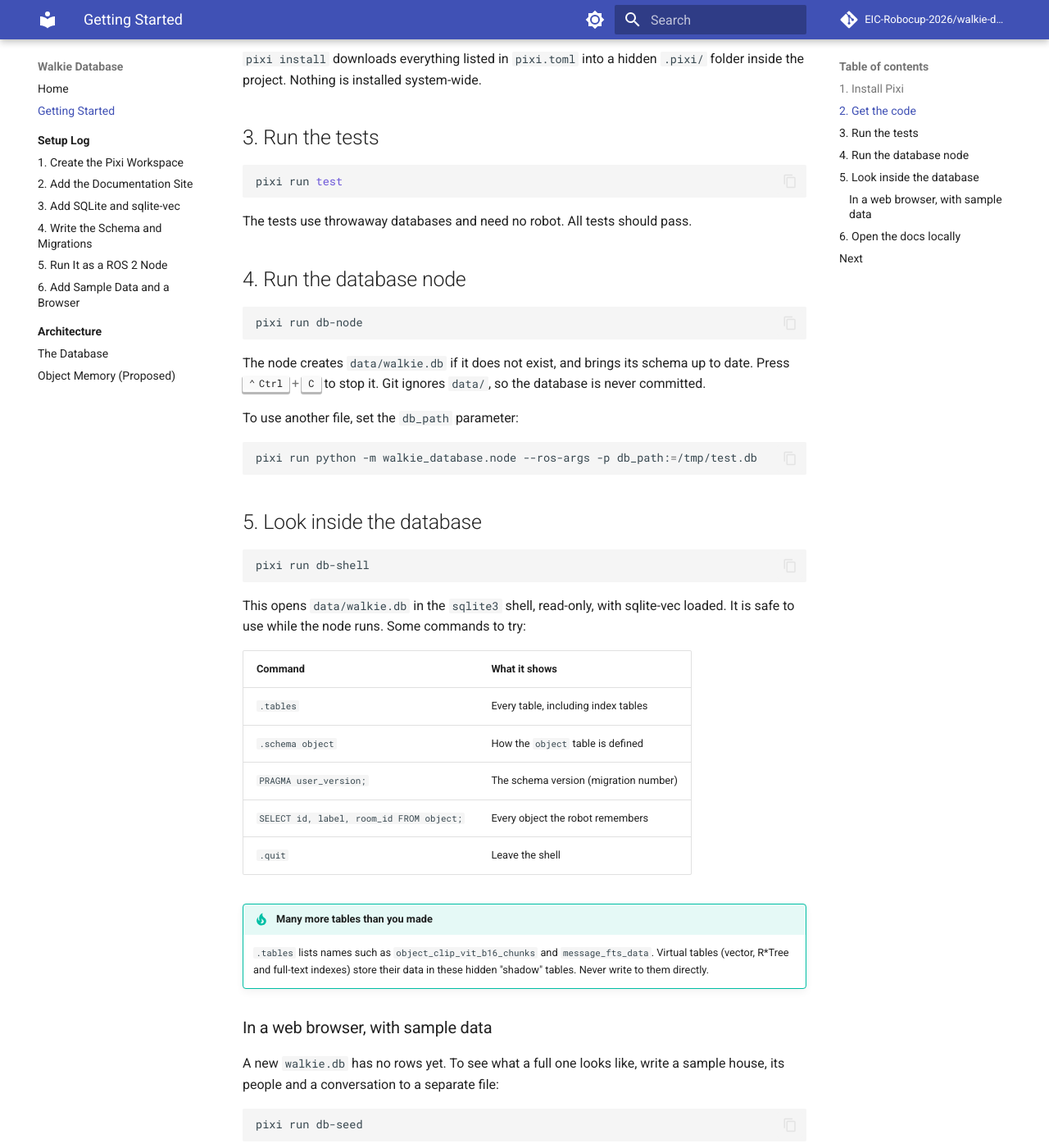
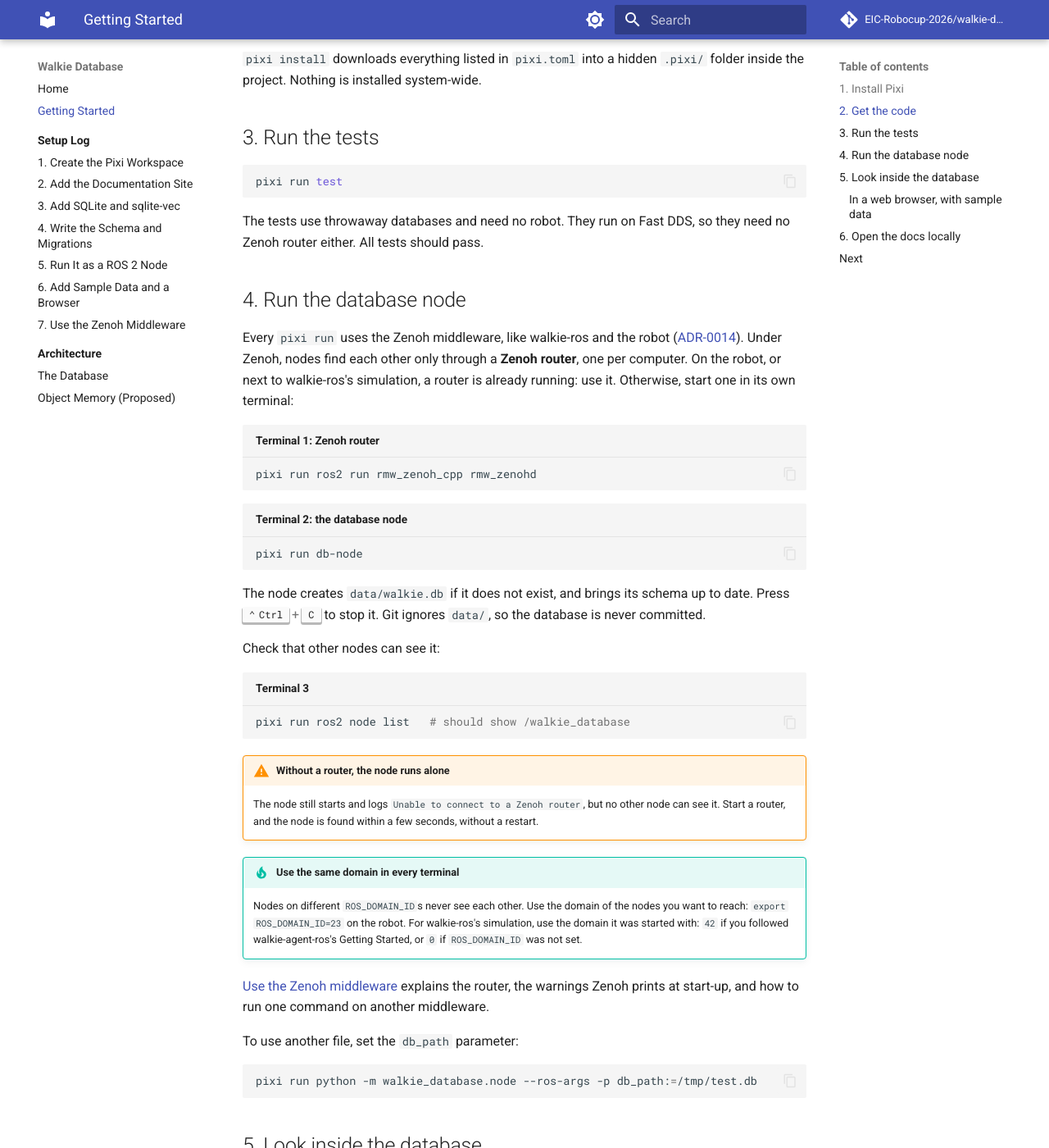
Before and after one commit to EIC-Robocup-2026/walkie-database, an MkDocs documentation site: the page built from docs/getting-started.md, in a window 1280 px wide and 1400 px high, scrolled down 777 px. Shown: the whole window at 82% size. Built offline with MkDocs 1.6.1 and Material for MkDocs 9.7.7, drawn with Linux system fonts in a browser that asks for light colours; comment, search, counter and statistics services are not loaded.

Commit message:
feat: use rmw_zenoh_cpp in every pixi environment
walkie-ros, the robot and walkie-agent-ros run on Zenoh, so the database
node now does too. pixi.toml depends on RoboStack's ros-jazzy-rmw-zenoh-cpp
0.2.11 (0.2.10's rmw_wait can block forever, ros2/rmw_zenoh#1032) and sets
RMW_IMPLEMENTATION=rmw_zenoh_cpp in [activation.env]. The docs and browse
environments, which leave out the default feature, set the same value in
their own features. There is no Zenoh config: nodes use the router at
tcp/localhost:7447.

The tests stay on Fast DDS and need no router. tests/conftest.py sets
rmw_fastrtps_cpp before anything imports rclpy, because rcl loads the
middleware at import.

Adds ADR-0014 and setup step 7, and updates Getting Started and the README.

````diff
--- a/docs/getting-started.md
+++ b/docs/getting-started.md
@@ -40,17 +40,50 @@ pixi install
 pixi run test
 ```
 
-The tests use throwaway databases and need no robot. All tests should pass.
+The tests use throwaway databases and need no robot. They run on Fast DDS,
+so they need no Zenoh router either. All tests should pass.
 
 ## 4. Run the database node
 
-```bash
+Every `pixi run` uses the Zenoh middleware, like walkie-ros and the robot
+([ADR-0014](architecture/decisions/0014-zenoh-default-middleware.md)). Under
+Zenoh, nodes find each other only through a **Zenoh router**, one per
+computer. On the robot, or next to walkie-ros's simulation, a router is
+already running: use it. Otherwise, start one in its own terminal:
+
+```bash title="Terminal 1: Zenoh router"
+pixi run ros2 run rmw_zenoh_cpp rmw_zenohd
+```
+
+```bash title="Terminal 2: the database node"
 pixi run db-node
 ```
 
 The node creates `data/walkie.db` if it does not exist, and brings its
 schema up to date. Press ++ctrl+c++ to stop it. Git ignores `data/`, so the
 database is never committed.
+
+Check that other nodes can see it:
+
+```bash title="Terminal 3"
+pixi run ros2 node list   # should show /walkie_database
+```
+
+!!! warning "Without a router, the node runs alone"
+    The node still starts and logs `Unable to connect to a Zenoh router`,
+    but no other node can see it. Start a router, and the node is found
+    within a few seconds, without a restart.
+
+!!! tip "Use the same domain in every terminal"
+    Nodes on different `ROS_DOMAIN_ID`s never see each other. Use the
+    domain of the nodes you want to reach: `export ROS_DOMAIN_ID=23` on the
+    robot. For walkie-ros's simulation, use the domain it was started with:
+    `42` if you followed walkie-agent-ros's Getting Started, or `0` if
+    `ROS_DOMAIN_ID` was not set.
+
+[Use the Zenoh middleware](setup/07-zenoh.md) explains the router, the
+warnings Zenoh prints at start-up, and how to run one command on another
+middleware.
 
 To use another file, set the `db_path` parameter:
 
--- a/mkdocs.yml
+++ b/mkdocs.yml
@@ -88,6 +88,7 @@ nav:
       - 4. Write the Schema and Migrations: setup/04-schema-and-migrations.md
       - 5. Run It as a ROS 2 Node: setup/05-ros-node.md
       - 6. Add Sample Data and a Browser: setup/06-sample-data-and-browser.md
+      - 7. Use the Zenoh Middleware: setup/07-zenoh.md
   - Architecture:
       - architecture/index.md
       - The Database: architecture/database.md
````
Also changed, not shown: README.md (+9 -0 lines), docs/architecture/database.md (+8 -0 lines), docs/architecture/decisions/0014-zenoh-default-middleware.md (added, +68 -0 lines), docs/setup/05-ros-node.md (+5 -0 lines), docs/setup/07-zenoh.md (added, +151 -0 lines), docs/setup/index.md (+1 -0 lines), pixi.toml (+28 -0 lines), 2 other files.
